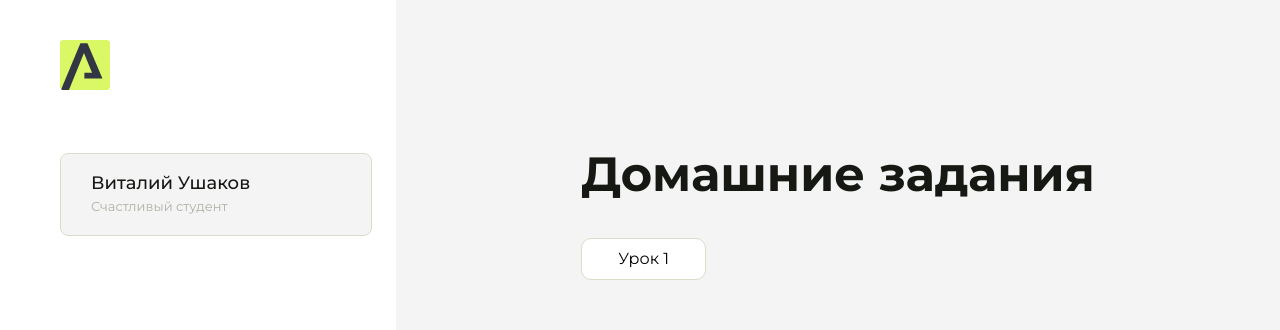
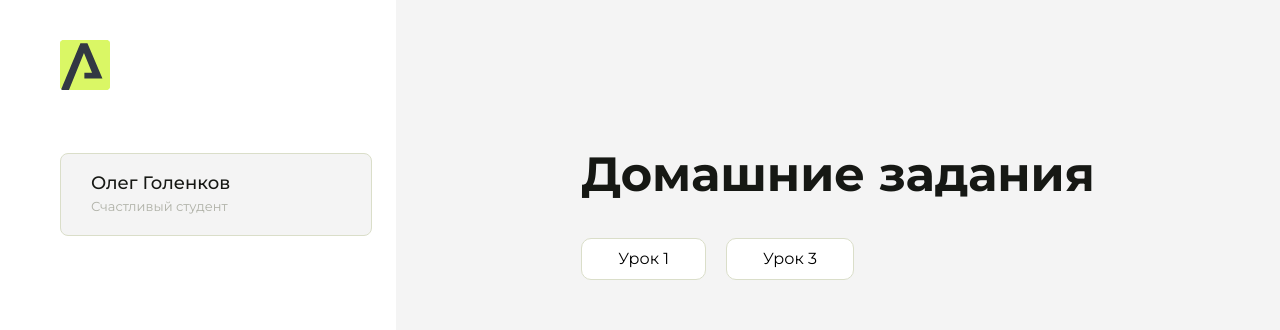
Before and after one commit to TheFlamy-Dev/homework-3, a plain HTML site: page index.html in a window 1280 px wide. Shown: the top 330 px of the page. Drawn offline with Linux system fonts and the light colour scheme.

Commit message:
Update index.html

```diff
--- a/index.html
+++ b/index.html
@@ -43,7 +43,7 @@
                 </svg>
             </div>
             <div class="sidebar__user">
-                <div class="sidebar__name">Виталий Ушаков</div>
+                <div class="sidebar__name">Олег Голенков</div>
                 <div class="sidebar__text">Счастливый студент</div>
             </div>
             <div class="sidebar__tabs">
@@ -95,6 +95,9 @@
                     <li class="content__list-item">
                         <a href="lesson1/index.html">Урок 1</a>
                     </li>
+                    <li class="content__list-item">
+                        <a href="Homework-3/index.html">Урок 3</a>
+                    </li>
                 </ul>
             </div>
             <div class="content__block hidden" id="diplomBlock">
```
